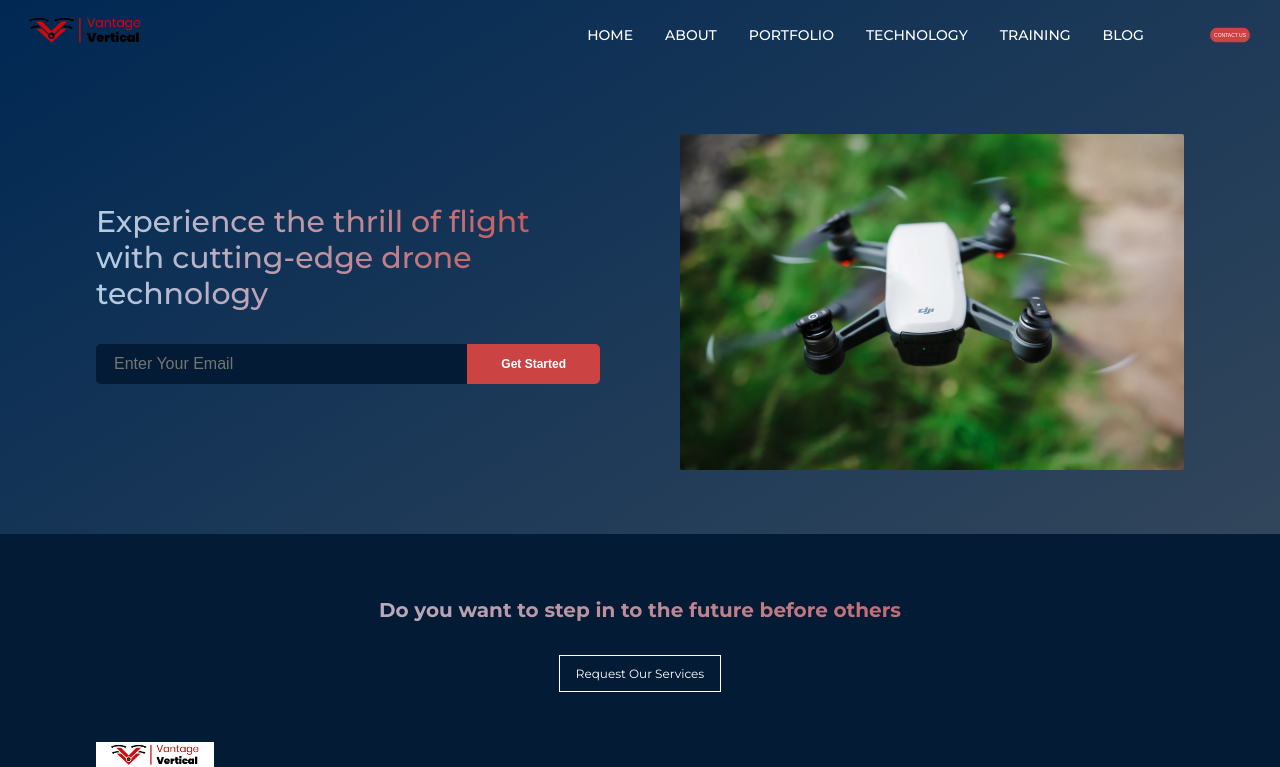
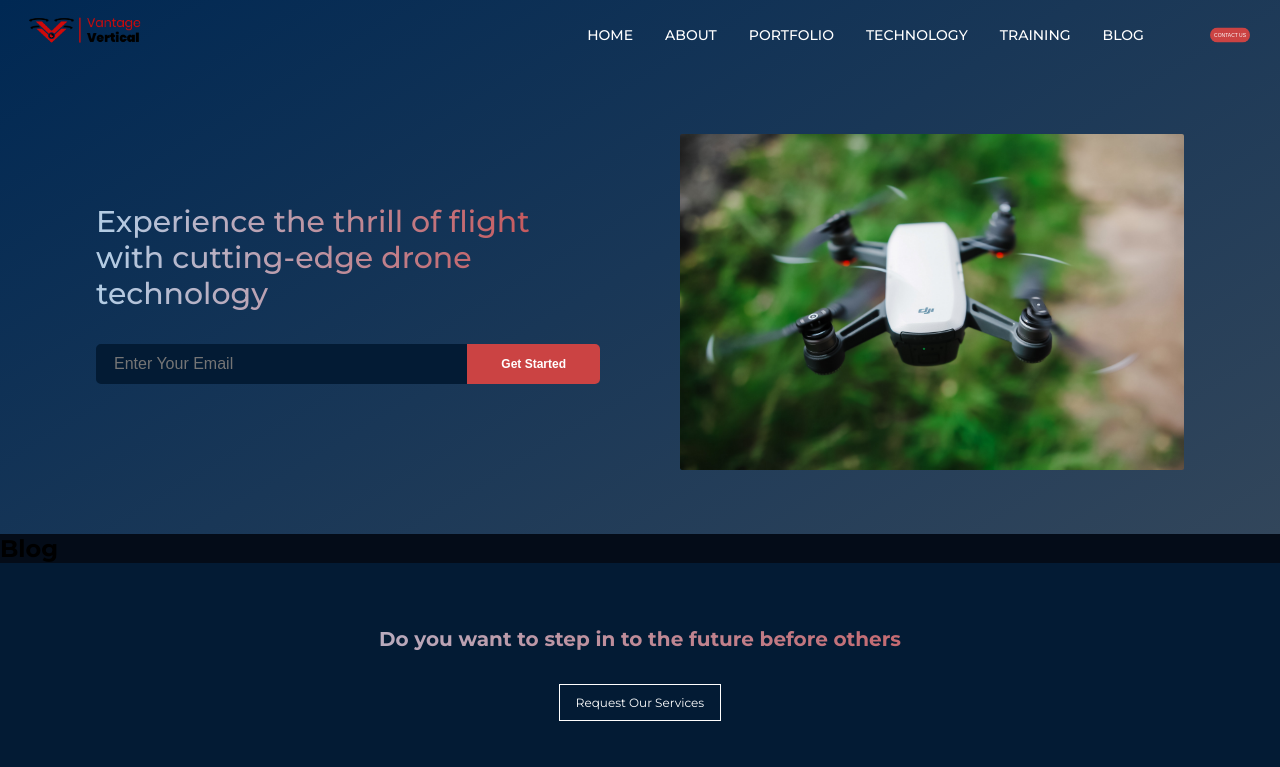
Before and after one commit to Pronothurah/vantage_vertical_web, a React (Create React App) app: page / in a window 1280 px wide. Shown: the top 767 px of the page. Built offline with nearby package versions, Linux system fonts and the light colour scheme.

Commit message:
remove the unused varables

```diff
--- a/src/App.js
+++ b/src/App.js
@@ -12,8 +12,8 @@ function App() {
         <Navbar />
         <Header />
       </div>
-      {/* <Brand />
-      <Blog /> */}
+      <Brand />
+      <Blog />
       <Footer />
     </div>
   );
```
